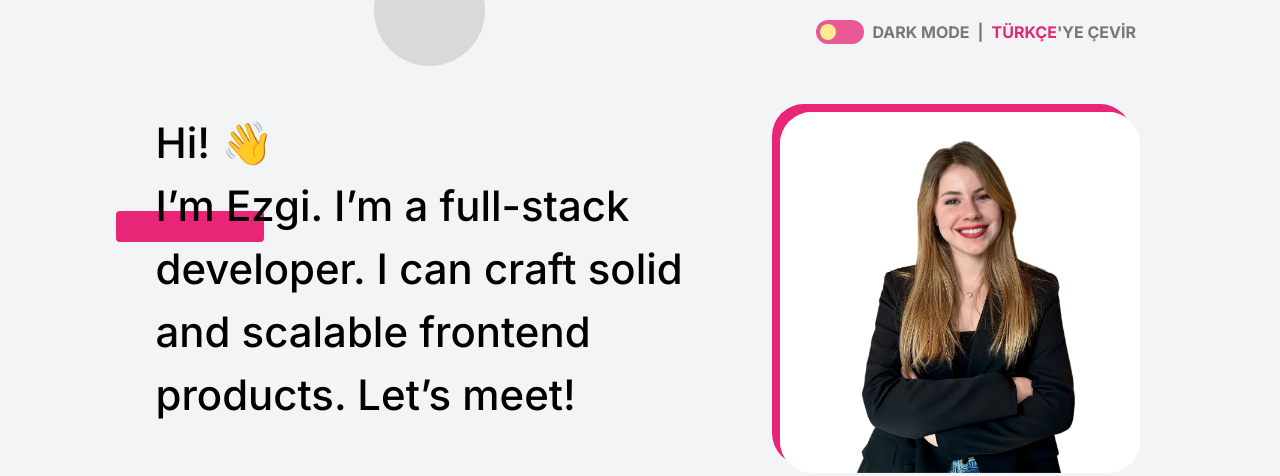
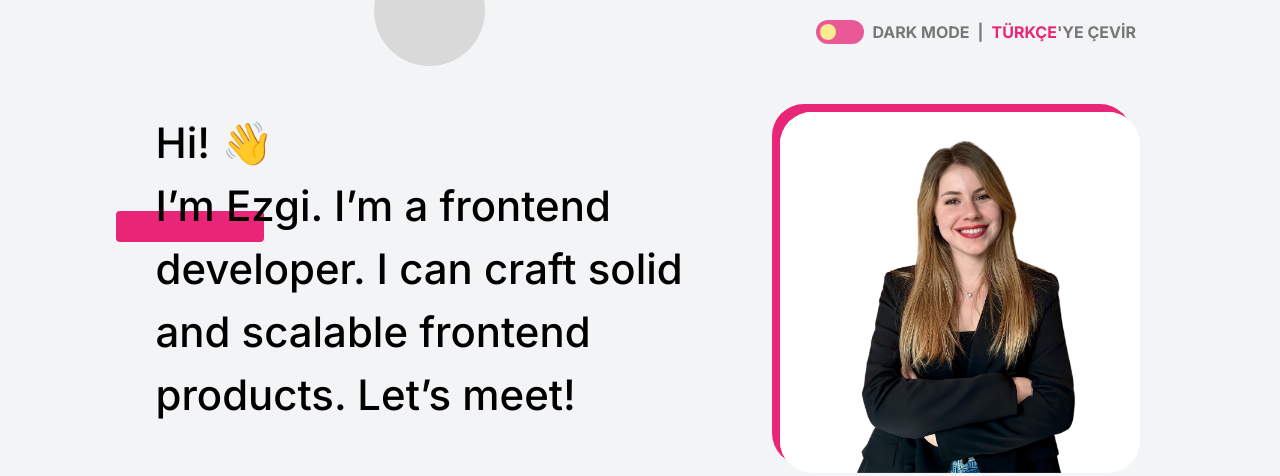
Before and after one commit to EzgiUOztuna/Personal-Website, a React (Vite) app: page / in a window 1280 px wide. Shown: the top 476 px of the page. Built offline with nearby package versions, Linux system fonts and the light colour scheme.

Commit message:
Update EnglishData.js

```diff
--- a/src/assets/EnglishData.js
+++ b/src/assets/EnglishData.js
@@ -5,7 +5,7 @@ export const englishWords = {
     },
     translate: "TRANSLATE TO <span style='color: #e92577;'>ENGLISH</span>",
     title: "Hi! 👋",
-    definition: "I’m Ezgi. I’m a full-stack developer. I can craft solid and scalable frontend products. Let’s meet!",
+    definition: "I’m Ezgi. I’m a frontend developer. I can craft solid and scalable frontend products. Let’s meet!",
     email: `Currently <span style="color: #AF0C48">Freelancing</span> for <span style="color: #AF0C48">UX, UI, & Web Design</span> Projects. Invite me to join your team <span>&#8594;</span> <a style="color: #AF0C48; text-decoration: underline" href="mailto:ezgiuygn@gmail.com" target="_blank">ezgiuygn@gmail.com</a>`,
     socialMedia: [
         {
```
